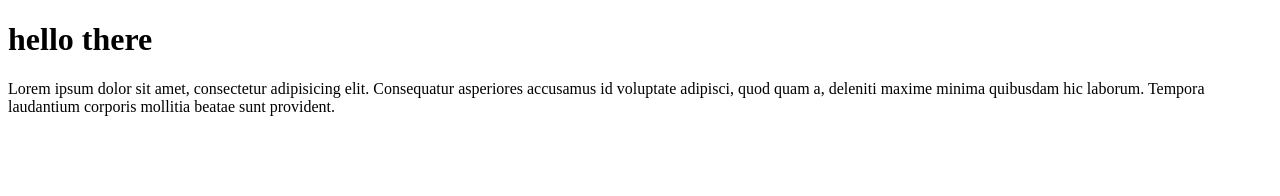
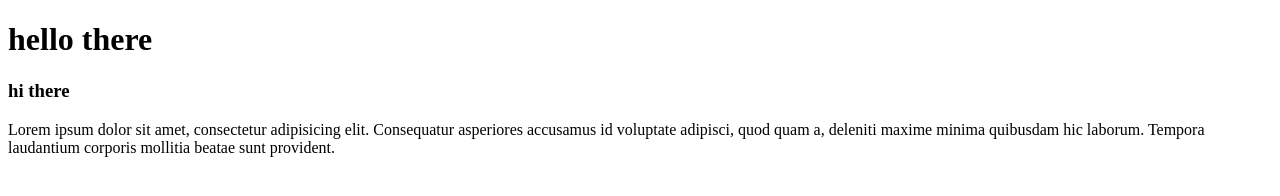
Before and after one commit to LmaonadeFTW/gitProject, a plain HTML site: page index.html in a window 1280 px wide. Drawn offline with Linux system fonts and the light colour scheme.

Commit message:
commit from new author

```diff
--- a/index.html
+++ b/index.html
@@ -8,6 +8,7 @@
 </head>
 <body>
     <h1>hello there</h1>
+    <h3>hi there</h3>
     <p>Lorem ipsum dolor sit amet, consectetur adipisicing elit. Consequatur asperiores accusamus id voluptate adipisci, quod quam a, deleniti maxime minima quibusdam hic laborum. Tempora
         laudantium corporis mollitia beatae sunt provident.</p>
 
```
